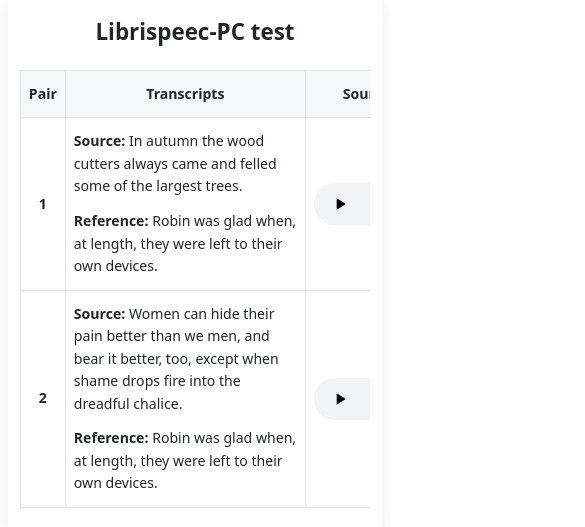
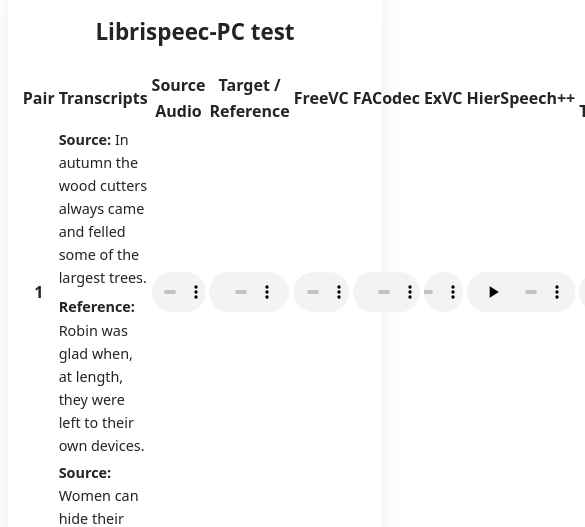
Before and after one commit to TKsavy/zipvc, a plain HTML site: page index.html in a window 390 px wide. Shown: the part 573-1100 px from the top of the page, 585 px wide, since content can reach past the window. Drawn offline with Linux system fonts and the light colour scheme.

Commit message:
Enhance styles for transcripts and audio grid
Updated styles for transcripts and audio elements to improve layout and responsiveness.

```diff
--- a/style.css
+++ b/style.css
@@ -15,17 +15,20 @@
 nav { display: flex; flex-wrap: wrap; justify-content: center; gap: 10px 24px; margin-top: 22px; }
 nav a { color: #245a83; text-underline-offset: 4px; }
 .dataset { scroll-margin-top: 24px; padding: 30px 22px; }
-.table-responsive { overflow-x: auto; }
-table { border-collapse: collapse; width: 100%; min-width: 1640px; font-size: .88rem; }
-caption { text-align: left; color: #61666b; padding: 0 0 12px; }
-th, td { border: 1px solid #dee2e6; padding: 12px 8px; text-align: center; vertical-align: middle; }
-thead th { background: #f7f8fa; font-weight: 650; white-space: nowrap; }
-.transcripts { min-width: 240px; max-width: 310px; text-align: left; }
-.transcripts p { margin: 0 0 12px; }
+.pair + .pair { margin-top: 26px; padding-top: 26px; border-top: 1px solid #dee2e6; }
+.transcripts { text-align: left; font-size: .9rem; margin-bottom: 16px; overflow-wrap: anywhere; }
+.transcripts p { margin: 0 0 6px; }
 .transcripts p:last-child { margin-bottom: 0; }
-audio { display: block; width: 150px; height: 42px; margin: auto; }
+.audio-grid { display: grid; grid-template-columns: repeat(9, minmax(0, 1fr)); gap: 8px; }
+.audio-cell { min-width: 0; padding: 10px 6px; border: 1px solid #dee2e6; border-radius: 6px; background: #f7f8fa; }
+.audio-cell h3 { margin: 0 0 9px; text-align: center; font-size: .8rem; font-weight: 650; overflow-wrap: anywhere; }
+audio { display: block; width: 100%; min-width: 0; height: 40px; margin: auto; }
 .ours { background: #eff7f1; }
-thead .ours { color: #25603b; }
+.ours h3 { color: #25603b; }
+@media (max-width: 1500px) { .audio-grid { grid-template-columns: repeat(5, minmax(0, 1fr)); } }
+@media (max-width: 1000px) { .audio-grid { grid-template-columns: repeat(3, minmax(0, 1fr)); } }
+@media (max-width: 600px) { .audio-grid { grid-template-columns: repeat(2, minmax(0, 1fr)); } }
+@media (max-width: 360px) { .audio-grid { grid-template-columns: minmax(0, 1fr); } }
 :focus-visible { outline: 3px solid #287dbb; outline-offset: 3px; }
 footer { text-align: center; color: #74787e; font-size: .85rem; padding: 12px 20px 32px; }
 @media (max-width: 700px) { main { width: 96%; margin-top: 20px; } .panel { padding: 24px 16px; } .dataset { padding: 24px 12px; } .wide-break { display: none; } h2 { font-size: 1.4rem; } }
```
